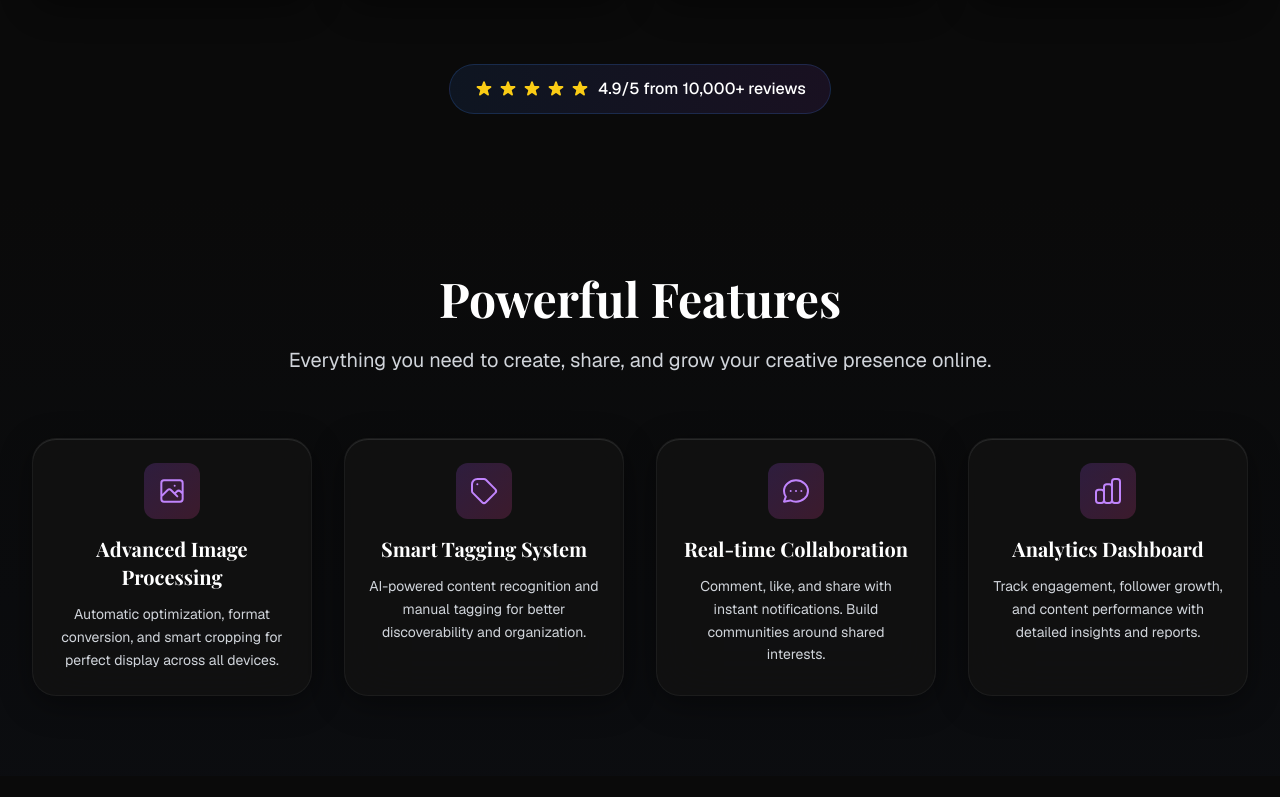
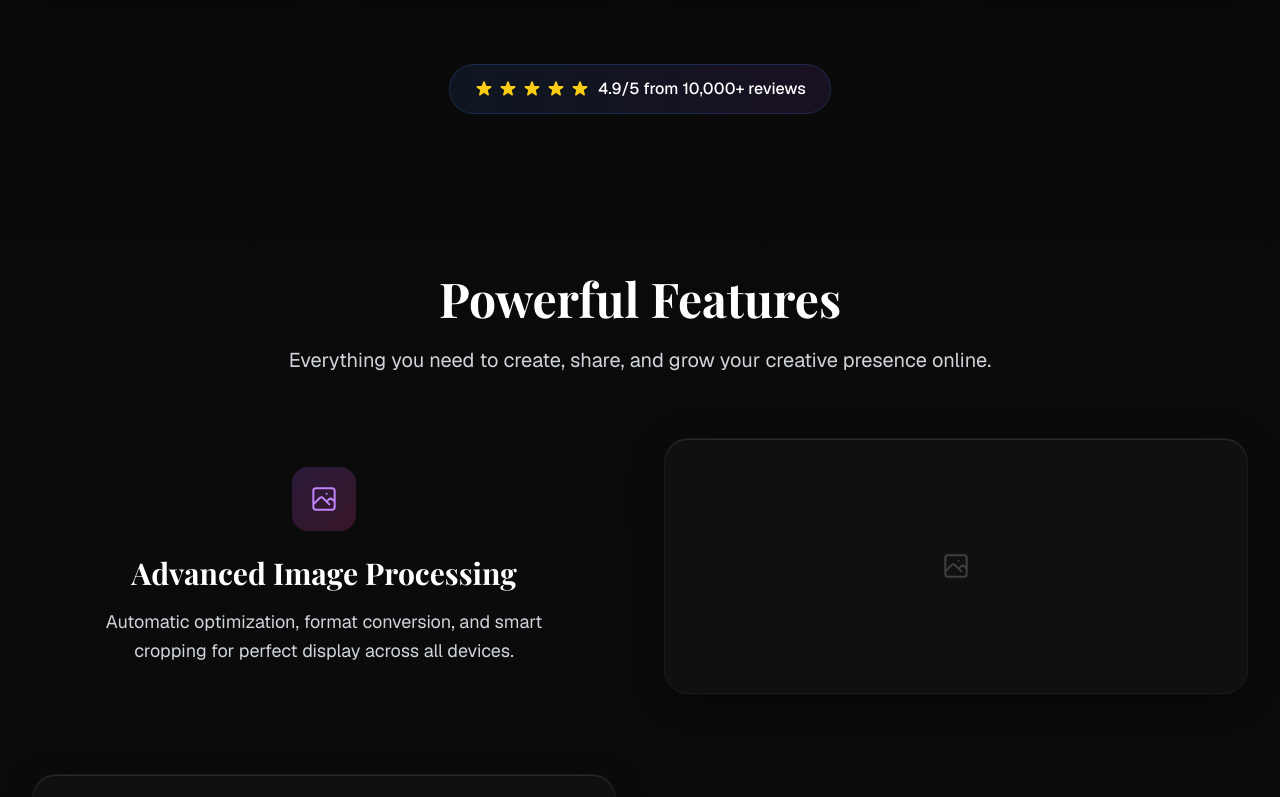
Before and after one commit to l9rins/foine-2025, a React (Vite) app: page / in a window 1280 px wide. Shown: the part 2000-2797 px from the top of the page. Built offline with nearby package versions, Linux system fonts and the light colour scheme; the HTML template or start-up script is replaced by a standard one.

Commit message:
Fix splash page issues: align stats numbers, brighten Hero gradient, improve navbar contrast, change FeaturesShowcase layout to alternating design

```diff
--- a/src/components/splash/FeaturesShowcase.jsx
+++ b/src/components/splash/FeaturesShowcase.jsx
@@ -59,29 +59,38 @@ export default function FeaturesShowcase() {
           </p>
         </motion.div>
 
-        <div className="grid grid-cols-1 md:grid-cols-2 lg:grid-cols-4 gap-8">
+        <div className="space-y-20">
           {features.map((feature, index) => (
             <motion.div
               key={index}
-              initial={{ opacity: 0, y: 30 }}
-              whileInView={{ opacity: 1, y: 0 }}
-              transition={{ duration: 0.6, delay: index * 0.1 }}
+              initial={{ opacity: 0, x: index % 2 === 0 ? -50 : 50 }}
+              whileInView={{ opacity: 1, x: 0 }}
+              transition={{ duration: 0.6, delay: index * 0.2 }}
               viewport={{ once: true }}
-              className="glass-panel p-6 text-center group"
+              className={`flex items-center gap-12 ${index % 2 === 1 ? 'flex-row-reverse' : ''}`}
             >
-              <div className="mb-4 flex justify-center">
-                <div className="p-3 rounded-xl bg-gradient-to-br from-purple-500/20 to-pink-500/20 group-hover:from-purple-500/30 group-hover:to-pink-500/30 transition-all duration-300">
-                  <div className="text-purple-400 group-hover:text-purple-300 transition-colors duration-300">
+              <div className="flex-1">
+                <div className="mb-6 flex justify-center">
+                  <div className="p-4 rounded-2xl bg-gradient-to-br from-purple-500/20 to-pink-500/20">
+                    <div className="text-purple-400">
+                      {feature.icon}
+                    </div>
+                  </div>
+                </div>
+                <h3 className="text-3xl font-bold mb-4 font-['Playfair_Display'] text-white text-center">
+                  {feature.title}
+                </h3>
+                <p className="text-gray-300 text-lg leading-relaxed text-center max-w-md mx-auto">
+                  {feature.description}
+                </p>
+              </div>
+              <div className="flex-1">
+                <div className="glass-panel p-8 h-64 flex items-center justify-center">
+                  <div className="text-6xl opacity-20">
                     {feature.icon}
                   </div>
                 </div>
               </div>
-              <h3 className="text-xl font-bold mb-3 font-['Playfair_Display'] text-white">
-                {feature.title}
-              </h3>
-              <p className="text-gray-300 text-sm leading-relaxed">
-                {feature.description}
-              </p>
             </motion.div>
           ))}
         </div>
--- a/src/components/splash/HeroSection.jsx
+++ b/src/components/splash/HeroSection.jsx
@@ -45,7 +45,7 @@ export default function HeroSection() {
             Discover.
           </span>
           <br />
-          <span className="bg-clip-text text-transparent bg-gradient-to-r from-blue-400 via-purple-400 to-pink-400">
+          <span className="bg-clip-text text-transparent bg-gradient-to-r from-blue-300 via-purple-300 to-pink-300">
             Share.
           </span>
           <br />
--- a/src/components/splash/Navigation.jsx
+++ b/src/components/splash/Navigation.jsx
@@ -52,7 +52,7 @@ export default function Navigation({ onAuth }) {
             <div className="flex items-center gap-3">
               <button
                 onClick={() => setShowAuthModal(true)}
-                className="text-sm font-medium text-gray-300 hover:text-white transition-colors duration-300 px-4 py-2"
+                className="text-sm font-medium text-gray-200 hover:text-white transition-colors duration-300 px-4 py-2"
               >
                 Sign In
               </button>
@@ -99,7 +99,7 @@ export default function Navigation({ onAuth }) {
             <div className="flex flex-col gap-3 mt-6 pt-4 border-t border-white/10">
               <button
                 onClick={() => { setShowAuthModal(true); setIsMobileMenuOpen(false); }}
-                className="text-sm font-medium text-gray-300 hover:text-white transition-colors duration-300 text-left"
+                className="text-sm font-medium text-gray-200 hover:text-white transition-colors duration-300 text-left"
               >
                 Sign In
               </button>
--- a/src/components/splash/StatisticsSection.jsx
+++ b/src/components/splash/StatisticsSection.jsx
@@ -33,7 +33,7 @@ export default function StatisticsSection() {
           creators: Math.floor(50000 * progress),
           pins: Math.floor(200000 * progress),
           users: Math.floor(120000 * progress),
-          rating: parseFloat((4.9 * progress).toFixed(1))
+          rating: parseFloat((4.0 + 0.9 * progress).toFixed(1))
         })
 
         if (step >= steps) {
```
